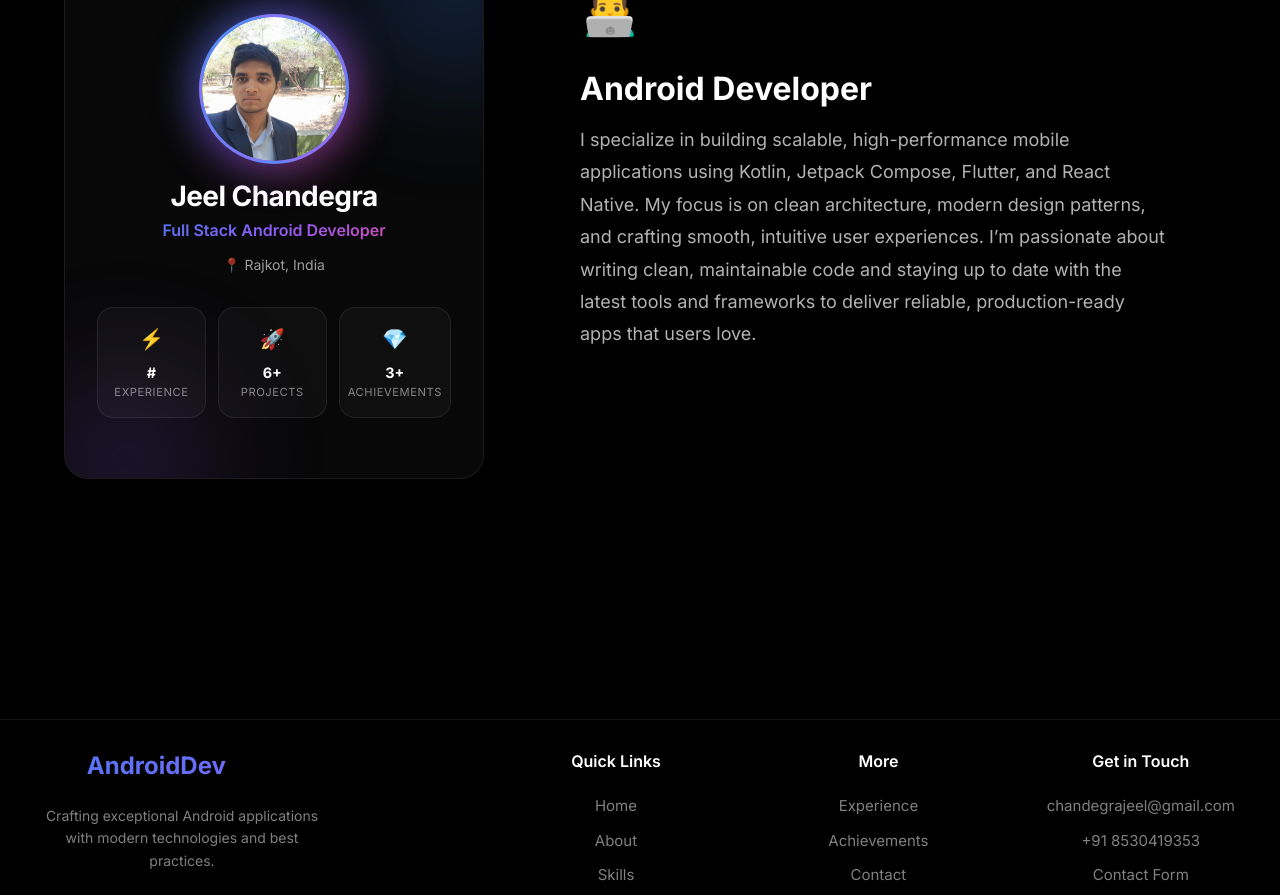
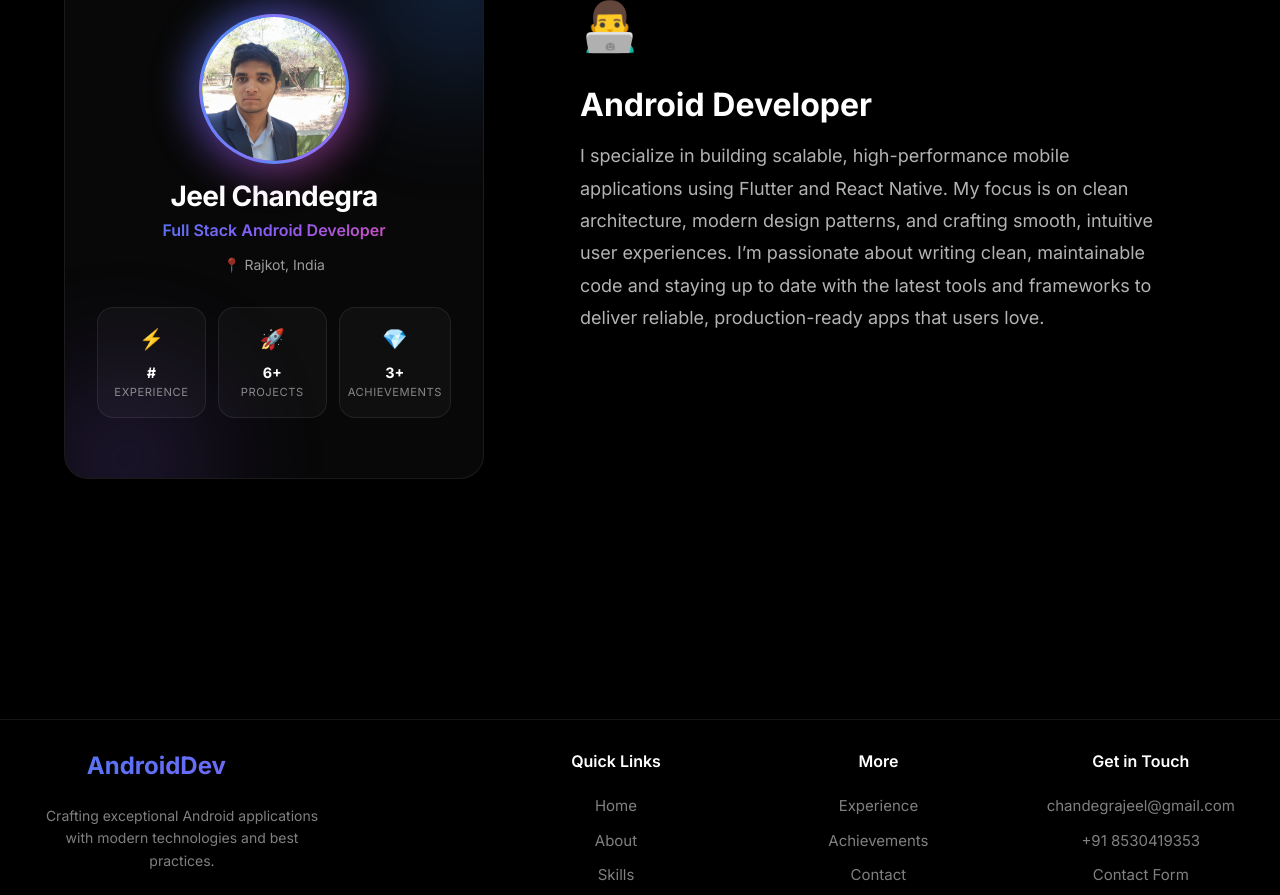
Before and after one commit to JeelChandegra/react_portfolio, a React (Vite) app in the folder my-react-app/: page / in a window 1280 px wide. Shown: the part 1240-2135 px from the top of the page. Built offline with nearby package versions, Linux system fonts and the light colour scheme.

Commit message:
Fix typo in Home.tsx - remove extra comma in developer description

```diff
--- a/my-react-app/src/pages/Home.tsx
+++ b/my-react-app/src/pages/Home.tsx
@@ -121,7 +121,7 @@ const Home = () => {
                 <div className="card-icon">👨‍💻</div>
                 <h3>Android Developer</h3>
                 <p>
-                 I specialize in building scalable, high-performance mobile applications using Kotlin, Jetpack Compose, Flutter, and React Native. My focus is on clean architecture, modern design patterns, and crafting smooth, intuitive user experiences. I’m passionate about writing clean, maintainable code and staying up to date with the latest tools and frameworks to deliver reliable, production-ready apps that users love.
+                 I specialize in building scalable, high-performance mobile applications using Flutter and React Native. My focus is on clean architecture, modern design patterns, and crafting smooth, intuitive user experiences. I’m passionate about writing clean, maintainable code and staying up to date with the latest tools and frameworks to deliver reliable, production-ready apps that users love.
                  </p>
 
               </motion.div>
```
